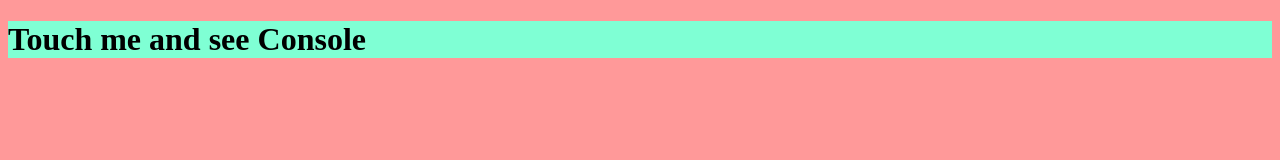
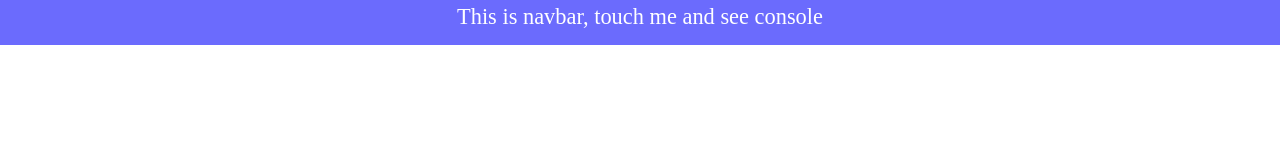
Before and after one commit to mahdi375/Webpack-boiler-plate, a website built with webpack: page dist/index.html in a window 1280 px wide. Built offline with nearby package versions, Linux system fonts and the light colour scheme.

Commit message:
Bolerplate cleaned up

```diff
--- a/src/index.js
+++ b/src/index.js
@@ -1,11 +1,15 @@
-import "./styles/first.scss";
+// basic styles
+import './styles/basics.scss';
+
+// some initial datas
 import email, { users } from './scripts/data';
 
-const body = document.querySelector('body');
-let i = 0;
-body.addEventListener('click', () => {
-    i++;
-    console.log(i, email);
-})
-console.log(users);
-console.log('Hit', email);
+//navbar component
+import Navbar from './scripts/nav';
+
+//show some data
+console.log(email, users);
+
+//render navbar
+const nav = new Navbar(document.querySelector('nav'));
+nav.init();
--- /dev/null
+++ b/src/scripts/nav.js
@@ -0,0 +1,18 @@
+import '../styles/nav.scss';
+
+class Navbar
+{
+    constructor(nav){
+        this.nav = nav;
+    }
+    init(){
+        let i = 0;
+
+        this.nav.addEventListener('click', () => {
+            i++;
+            console.log('Click On Nav', i);
+        })
+    }
+}
+
+export { Navbar as default };
--- /dev/null
+++ b/src/styles/_index.scss
@@ -0,0 +1,2 @@
+// should import to each style/*.sass
+@import './variabels';
--- /dev/null
+++ b/src/styles/_variabels.scss
@@ -0,0 +1,3 @@
+// import to _index.sass
+$white-blue: #6b6bfd;
+$white: white;
--- /dev/null
+++ b/src/styles/basics.scss
@@ -0,0 +1,3 @@
+*{
+    margin: 0;
+}
--- a/src/styles/first.scss
+++ /dev/null
@@ -1,5 +0,0 @@
-$body-color: #ff8080cc;
-
-body {
-  background-color: $body-color;
-}
--- /dev/null
+++ b/src/styles/nav.scss
@@ -0,0 +1,16 @@
+@import './index';
+
+nav{
+    background-color: $white-blue;
+    color: $white;
+    width: 100%;
+    height: 2em;
+    margin: 0;
+    padding: 0.2em;
+    box-sizing: border-box;
+    font-size: 1.4em;
+    text-align: center;
+    &:hover{
+        cursor: pointer;
+    }
+}
```
Also changed, not shown: dist/assets/bundle.js, dist/index.html.
